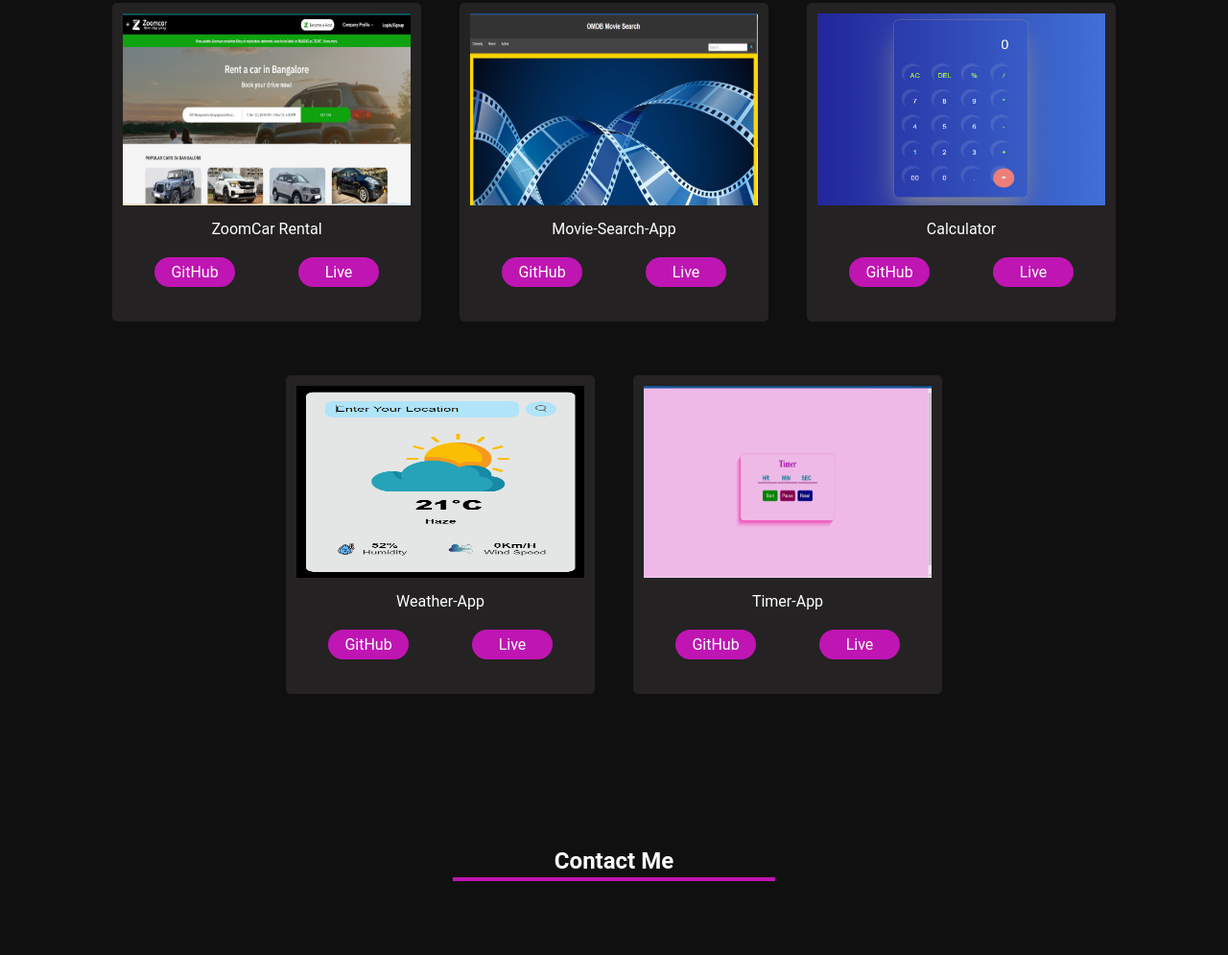
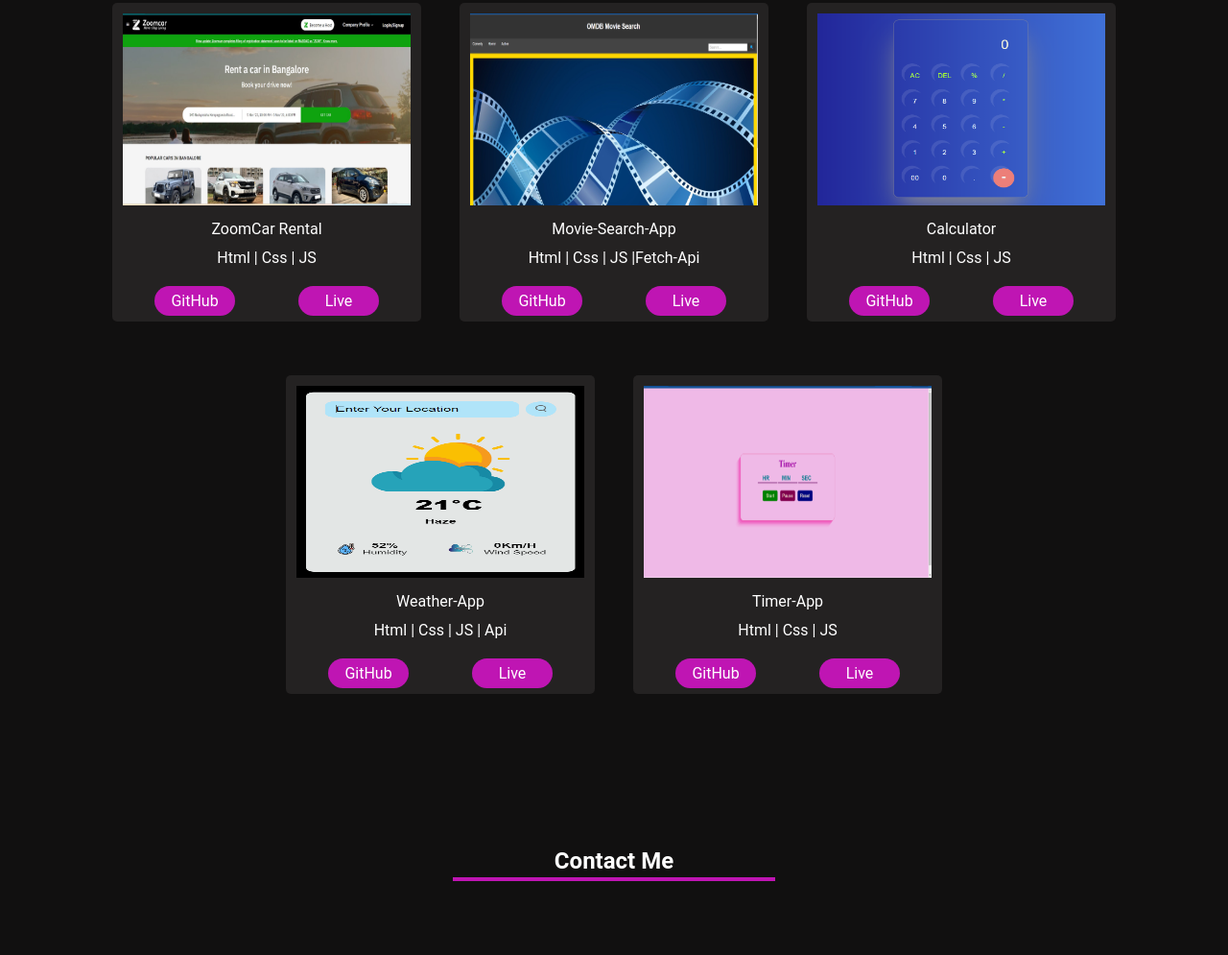
Before and after one commit to pushpamahto/Portfolio-Masai-Assignment, a plain HTML site: page Portfolio/index.html in a window 1280 px wide. Shown: the part 2923-3918 px from the top of the page at 96% size. Drawn offline with nearby package versions, Linux system fonts and the light colour scheme.

Commit message:
My-personal-Portfolio

```diff
--- a/Portfolio/index.html
+++ b/Portfolio/index.html
@@ -198,9 +198,10 @@
 
             <div class="myProject">
 
-                <div class="projectCard">
+                 <div class="projectCard">
                     <img src="./images/zoomcar-snapshot.jpg">
                     <p>ZoomCar Rental</p>
+                    <p>Html | Css | JS </p>
 
                   <div class="pro">
                     <a id="git" href="https://github.com/pushpamahto/ZoomCarClone/tree/main/Zoom_car" target="_blank">GitHub</a>
@@ -213,6 +214,7 @@
                 <div class="projectCard">
                     <img src="./images/movie-app.png">
                     <p>Movie-Search-App</p>
+                    <p>Html | Css | JS |Fetch-Api</p>
 
                   <div class="pro">
                     <a id="git" href="https://github.com/pushpamahto/Movie-app/tree/main/MovieSearchApp" target="_blank">GitHub</a>
@@ -225,6 +227,7 @@
                 <div class="projectCard">
                     <img src="./images/calculator-js.png">
                     <p>Calculator</p>
+                    <p>Html | Css | JS </p>
 
                   <div class="pro">
                     <a id="git" href="https://github.com/pushpamahto/Calculator" target="_blank">GitHub</a>
@@ -238,6 +241,7 @@
                 <div class="projectCard">
                     <img src="./images/weather-img.png">
                     <p>Weather-App</p>
+                    <p>Html | Css | JS | Api</p>
 
                   <div class="pro">
                     <a id="git" href="https://github.com/pushpamahto/weather-app/tree/main/Weather-app" target="_blank">GitHub</a>
@@ -252,6 +256,7 @@
                 <div class="projectCard">
                     <img src="./images/timer-img.png">
                     <p>Timer-App</p>
+                    <p>Html | Css | JS </p>
 
                   <div class="pro">
                     <a id="git" href="https://github.com/pushpamahto/JS-Timer/tree/main/Timer-Assignment" target="_blank">GitHub</a>
```
